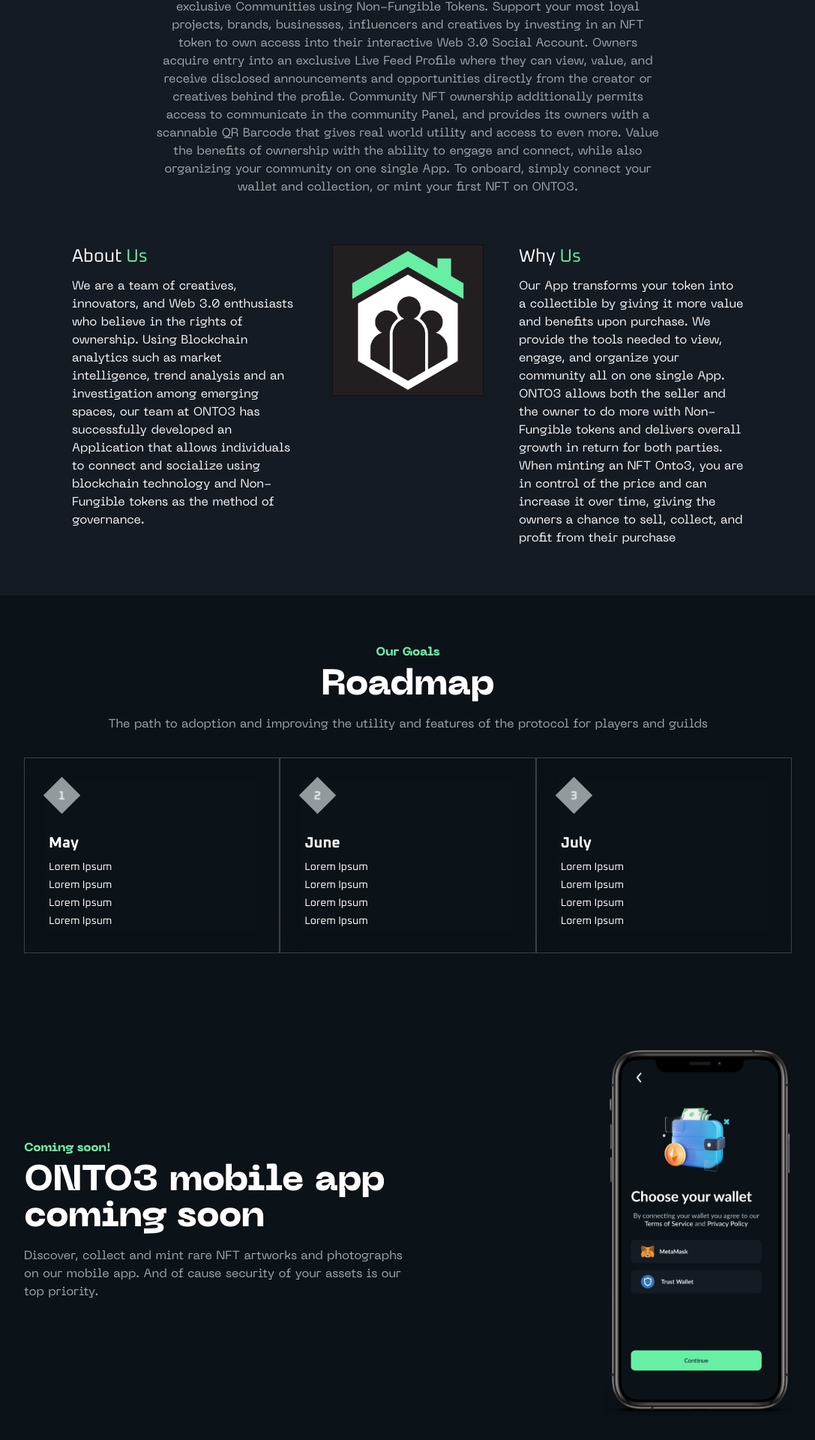
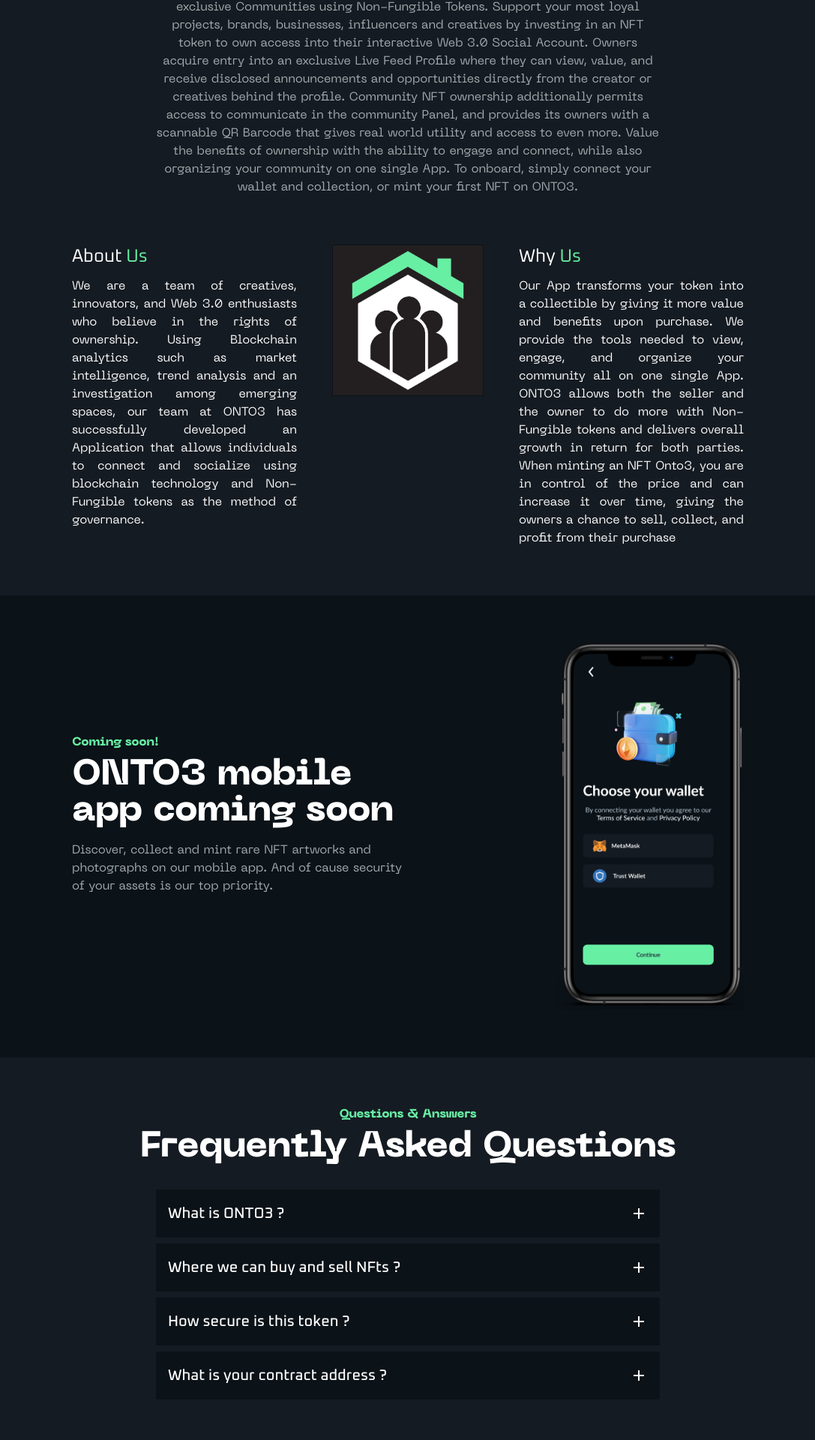
Before and after one commit to Theo-flux/onto3, a React (Vite) app: page / in a window 1280 px wide. Shown: the part 822-2742 px from the top of the page at 75% size, without its empty margins (96-1183 px from the left). Built offline with nearby package versions, Linux system fonts and the light colour scheme.

Commit message:
website section max-width fix

```diff
--- a/src/App.jsx
+++ b/src/App.jsx
@@ -1,5 +1,5 @@
 import { useState } from 'react'
-import { Footer, Home, Navbar, About, Roadmap, AppComing, Faq } from '../src/components';
+import { Footer, Home, Navbar, About, AppComing, Faq } from '../src/components';
 import "./assets/css/onto3.css";
 
 function App() {
@@ -9,7 +9,6 @@ function App() {
       <Navbar/>
       <Home/>
       <About/>
-      <Roadmap/>
       <AppComing/>
       <Faq/>
       <Footer/>
--- a/src/components/about/About.jsx
+++ b/src/components/about/About.jsx
@@ -35,10 +35,10 @@ function About() {
       </div>
 
       <div className="mt-8 md:mt-16 w-full mx-auto max-w-4xl">
-        <div className="flex flex-col md:flex-row justify-between items-start font-oxanium">
+        <div className="flex flex-col md:flex-wrap md:flex-row justify-between items-start font-oxanium">
           <div className="order-2 mb-8 md:mb-0 md:order-1 w-full max-w-[300px]">
             <h3 className="text-2xl text-white">About <span className="text-green">Us</span></h3>
-            <Text className="text-white mt-3 text-gray">
+            <Text className="text-white mt-3 text-gray lg:text-justify">
               We are a team of creatives, innovators, and Web 3.0 enthusiasts who believe in the rights
             of ownership. Using Blockchain analytics such as market intelligence, trend analysis and
             an investigation among emerging spaces, our team at ONTO3 has successfully developed
@@ -49,12 +49,12 @@ function About() {
           </div>
 
           <figure className="order-1 border border-bunker mb-4 md:mb-0 md:order-2">
-            <img src={about} className="w-[100px] md:w-[200px]" alt="" />
+            <img src={about} className="w-[100px] lg:w-[200px]" alt="" />
           </figure>
 
           <div className="font-oxanium order-3 md:order-3 w-full max-w-[300px]">
             <h3 className="text-2xl text-white">Why <span className="text-green">Us</span></h3>
-            <Text className="text-white mt-3 text-gray">
+            <Text className="text-white mt-3 text-gray  lg:text-justify">
             Our App transforms your token into a collectible by giving it more value and benefits
             upon purchase. We provide the tools needed to view, engage, and organize your
             community all on one single App. ONTO3 allows both the seller and the owner to do
--- a/src/components/appComing/AppComing.jsx
+++ b/src/components/appComing/AppComing.jsx
@@ -6,7 +6,7 @@ function AppComing() {
   return (
     <Section id="app">
         <Div>
-            <div className="flex flex-col md:flex-row md:justify-between items-center w-full mx-auto max-w-5xl">
+            <div className="flex flex-col md:flex-row md:justify-between items-center w-full mx-auto max-w-4xl">
                 <div className="w-full mb-8 text-center md:w-[50%] md:text-left">
                     <Tag>Coming soon!</Tag>
                     <SubTitle>ONTO3 mobile app coming soon</SubTitle>
--- a/src/components/faq/Faq.jsx
+++ b/src/components/faq/Faq.jsx
@@ -7,9 +7,9 @@ function FaqCard({faq, index, toggleFaq, handler}){
     const {question, answer} = faq;
 
     return(
-        <div className="backdrop-filter backdrop-blur-lg bg-opacity-30 bg-bunker p-4 md:p-8">
+        <div className="backdrop-filter backdrop-blur-lg bg-opacity-30 bg-bunker p-4 md:p-4">
             <div onClick={() => {handler(index)}} className="text-white flex justify-between items-center cursor-pointer">
-                <h5 className="font-oxanium font-medium text-md md:text-2xl">{question}</h5>
+                <h5 className="font-oxanium font-medium text-md md:text-xl">{question}</h5>
                 <i className={`font-oxanium text-2xl ${toggleFaq === index ? "ri-subtract-line" : "ri-add-line"}`}></i>
             </div>
 
@@ -42,7 +42,7 @@ function Faq() {
                         <SubTitle>Frequently Asked Questions</SubTitle>
                     </div>
 
-                    <div className="grid grid-cols-1 gap-4 w-full mx-auto max-w-2xl">
+                    <div className="grid grid-cols-1 gap-2 w-full mx-auto max-w-2xl">
                         {
                             faqs.map((faq, index) => {
                                 return(
--- a/src/components/home/Home.jsx
+++ b/src/components/home/Home.jsx
@@ -31,7 +31,7 @@ function Home() {
           backgroundRepeat: 'no-repeat'
          }}
       >
-        <div className="flex relative flex-col md:flex-row md:justify-between md:items-start mb-8 mx-auto w-11/12 max-w-5xl">
+        <div className="flex relative flex-col md:flex-row md:justify-between md:items-start mb-8 mx-auto w-11/12 max-w-4xl">
           <div className="">
             <Title className="">ONTO3<span className="text-green">.</span></Title>
             <HomeText className={"w-full max-w-[350px]"}>
--- a/src/shared/containers/Div.jsx
+++ b/src/shared/containers/Div.jsx
@@ -10,7 +10,7 @@ const Div = ({children, className, ...restProps}) => {
 
 const Nav = ({children, className, ...restProps}) => {
     return(
-        <div {...restProps} className = {`mx-auto w-11/12 max-w-5xl py-4 ${className}`}>
+        <div {...restProps} className = {`mx-auto w-11/12 max-w-4xl py-4 ${className}`}>
             { children }
         </div>
     )
```
